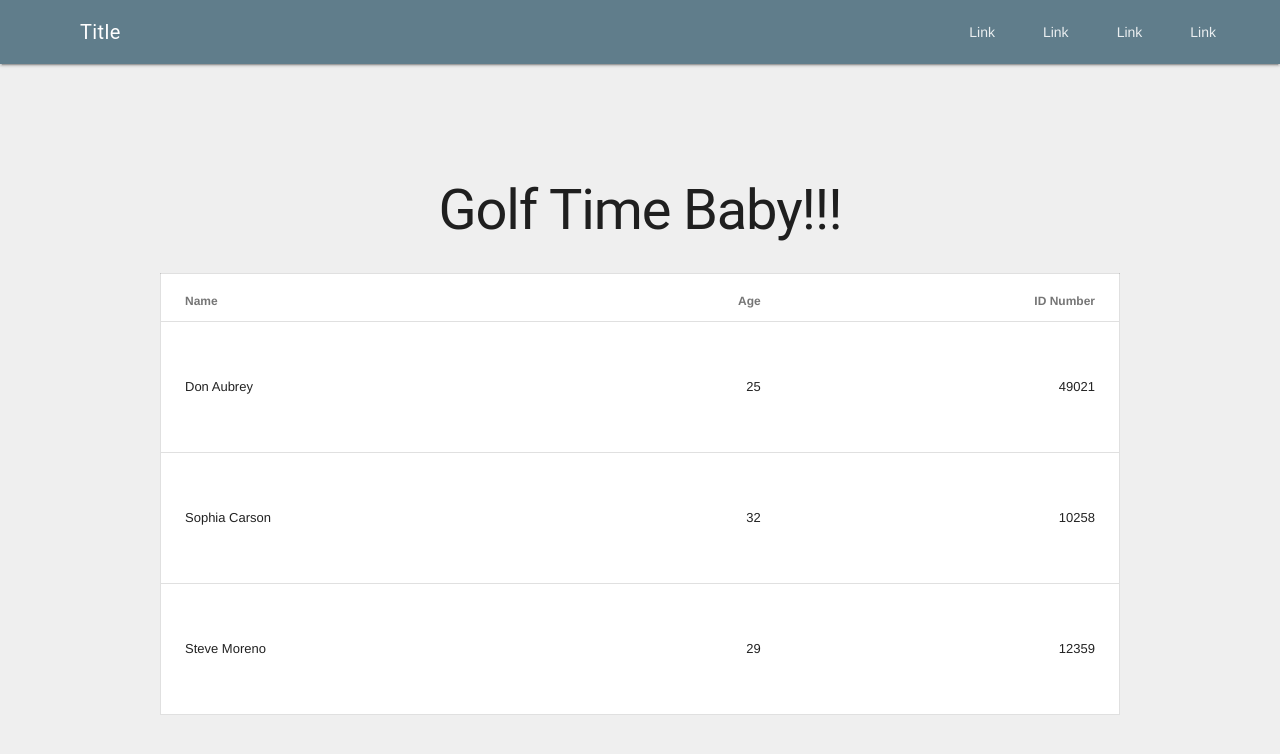
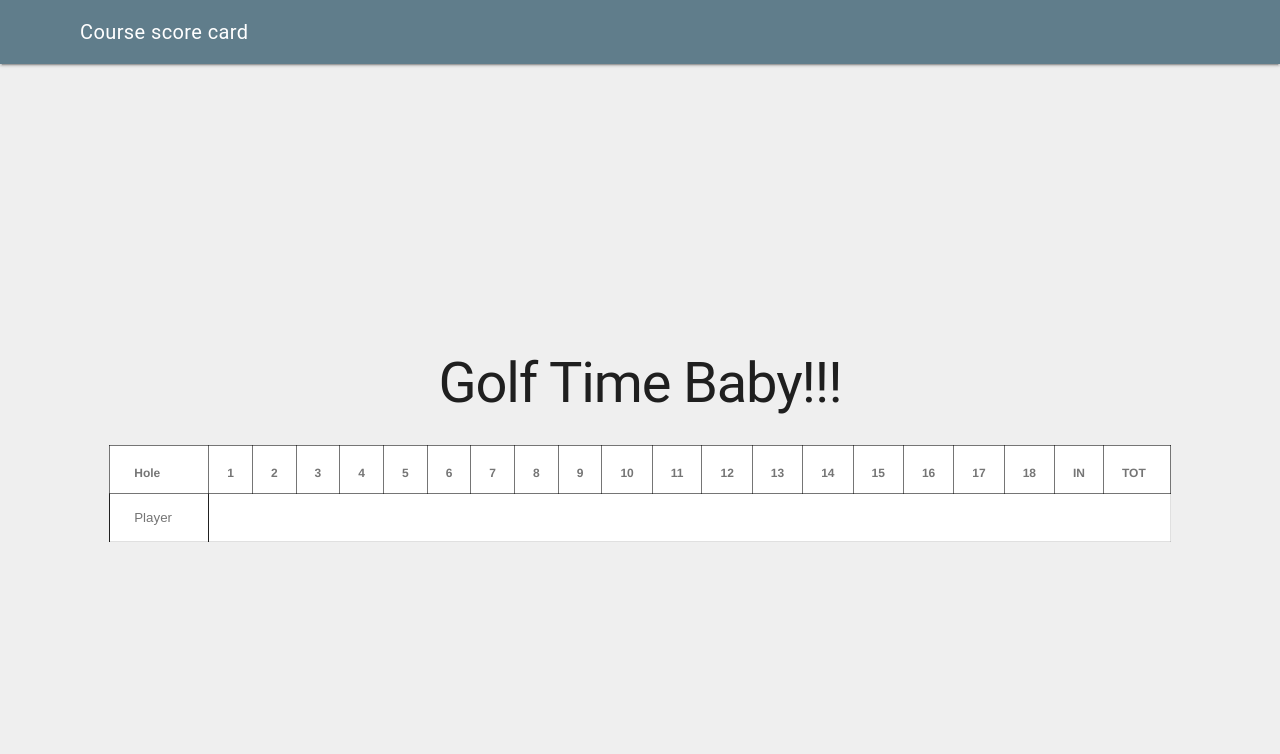
Before and after one commit to McKayH/golf-score-card, a plain HTML site: page index.html in a window 1280 px wide. Drawn offline with Linux system fonts and the light colour scheme; no server answers.

Commit message:
starting info input

```diff
--- a/index.html
+++ b/index.html
@@ -13,54 +13,50 @@
     <header class="mdl-layout__header">
       <div class="mdl-layout__header-row">
         <!-- Title -->
-        <span class="mdl-layout-title">Title</span>
+        <span class="mdl-layout-title">Course score card</span>
         <!-- Add spacer, to align navigation to the right -->
         <div class="mdl-layout-spacer"></div>
         <!-- Navigation. We hide it in small screens. -->
-        <nav class="mdl-navigation mdl-layout--large-screen-only">
-          <a class="mdl-navigation__link" href="">Link</a>
-          <a class="mdl-navigation__link" href="">Link</a>
-          <a class="mdl-navigation__link" href="">Link</a>
-          <a class="mdl-navigation__link" href="">Link</a>
-        </nav>
+        <nav class="mdl-navigation mdl-layout--large-screen-only" id="navLinks"></nav>
       </div>
     </header>
     <div class="mdl-layout__drawer">
       <span class="mdl-layout-title">Title</span>
-      <nav class="mdl-navigation">
-        <a class="mdl-navigation__link" href="">Link</a>
-        <a class="mdl-navigation__link" href="">Link</a>
-        <a class="mdl-navigation__link" href="">Link</a>
-        <a class="mdl-navigation__link" href="">Link</a>
-      </nav>
+      <nav class="mdl-navigation" id="navLinksSide"></nav>
     </div>
     <main class="mdl-layout__content">
         <div class="page-content"><!-- Your content goes here -->
             <div id="page">
                 <h1>Golf Time Baby!!!</h1>
-                <table class="mdl-data-table mdl-js-data-table">
+                <table  class="mdl-data-table mdl-js-data-table">
                   <thead>
                     <tr>
-                            <th class="mdl-data-table__cell--non-numeric">Name</th>
-                            <th>Age</th>
-                            <th>ID Number</th>
+                      <th class="mdl-data-table__cell--non-numeric">Hole</th>
+                      <th>1</th>
+                      <th>2</th>
+                      <th>3</th>
+                      <th>4</th>
+                      <th>5</th>
+                      <th>6</th>
+                      <th>7</th>
+                      <th>8</th>
+                      <th>9</th>
+                      <th>10</th>
+                      <th>11</th>
+                      <th>12</th>
+                      <th>13</th>
+                      <th>14</th>
+                      <th>15</th>
+                      <th>16</th>
+                      <th>17</th>
+                      <th>18</th>
+                      <th>IN</th>
+                      <th>TOT</th>
                     </tr>
                   </thead>
                   <tbody>
                     <tr>
-                            <td class="mdl-data-table__cell--non-numeric">Don Aubrey</td>
-                            <td>25</td>
-                            <td>49021</td>
-                          </tr>
-                          <tr>
-                            <td class="mdl-data-table__cell--non-numeric">Sophia Carson</td>
-                            <td>32</td>
-                            <td>10258</td>
-                          </tr>
-                          <tr>
-                            <td class="mdl-data-table__cell--non-numeric">Steve Moreno</td>
-                            <td>29</td>
-                            <td>12359</td>
+                      <td class="mdl-data-table__cell--non-numeric"><input type="text" placeholder="Player"  maxlength="5" class="nameIn"></td>
                     </tr>
                   </tbody>
                 </table>
@@ -69,5 +65,6 @@
     </main>
   </div>
     </body>
+    <script src="js/alter.js"></script>
     <script src="js/main.js"></script>
 </html>
--- /dev/null
+++ b/js/alter.js
@@ -0,0 +1,6 @@
+
+function setInfo(item){
+    console.log(item);
+    const page = document.getElementById('page');
+    page.style.backgroundImage = `url('${item}')`;
+}
--- a/js/main.js
+++ b/js/main.js
@@ -1,7 +1,8 @@
 const golfAPI = fetchGolf();
 
+golfAPI.then(displayCard);
 const golfHole = fetchHole();
-//golfAPI.then(displayCard);
+
 
 function fetchGolf(){
     return fetch('https://golf-courses-api.herokuapp.com/courses/').then(
@@ -18,13 +19,14 @@ function fetchHole(){
         );
     }
 function displayCard(card){
-    console.log(card);
+    //console.log(card);
     let htm = '';
     card.courses.forEach(item => {
-        console.log(item.name);
-        htm += `<div>${item.name}</div>`;
+        htm += `<span class="mdl-navigation__link clicky" onclick="setInfo('${item.image}')">${item.name}</span>`;
     });
-    document.getElementById('page').innerHTML = htm;
-    console.log(htm);
+    document.getElementById('navLinks').innerHTML = htm;
+    document.getElementById('navLinksSide').innerHTML = htm;
+
+    // console.log(htm);
 
 }
--- a/scss/style.scss
+++ b/scss/style.scss
@@ -6,6 +6,13 @@ body{
 }
 .mdl-layout__header{
     background-color: v.$primary;
+
+}
+.clicky{
+    cursor: pointer;
+}
+.clicky:hover{
+    color: v.$back-color;
 }
 .page-content{
     width: 100%;
@@ -15,14 +22,35 @@ body{
         width: 100%;
         height: 100%;
         background-color: v.$back-color;
+        background-repeat: no-repeat;
+        background-size: cover;
         display: flex;
         flex-flow: column;
         justify-content: center;
         align-items: center;
+        overflow: scroll;
 
         .mdl-data-table{
-            width: 75%;
-            height: 60%;
+            padding: 0 18px 12px 18px;
+
         }
+        .nameIn{
+            padding: 0;
+            border: 0;
+            max-width: 50px;
+        }
+        .HitsIn{
+            padding: 0;
+            border: 0;
+            max-width: 30px;
+            vertical-align: bottom;
+            margin: 0;
+        }
+
     }
 }
+table, th, td{
+    border: 1px solid;
+    border-collapse: collapse;
+    min-width: 20px;
+}
```
Also changed, not shown: css/style.css, 1 other file. Lines whose indentation alone changed are shown as unchanged.
